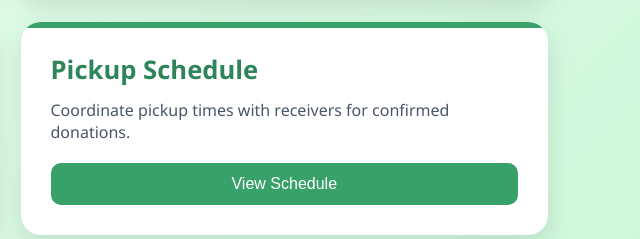
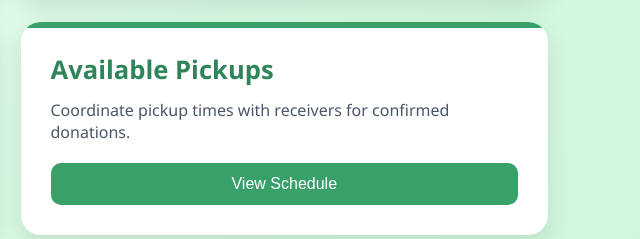
Before and after one commit to frn420/frn420, a plain HTML site: page templates/donor.html in a window 1280 px wide. Shown: the part 459-698 px from the top of the page, 632-1272 px from the left. Drawn offline with Linux system fonts and the light colour scheme.

```diff
--- a/templates/donor.html
+++ b/templates/donor.html
@@ -211,7 +211,7 @@
     </div>
 
     <div class="card">
-      <h2>Pickup Schedule</h2>
+      <h2>Available Pickups</h2>
       <p>Coordinate pickup times with receivers for confirmed donations.</p>
       <button onclick="viewSchedule()">View Schedule</button>
     </div>
```
